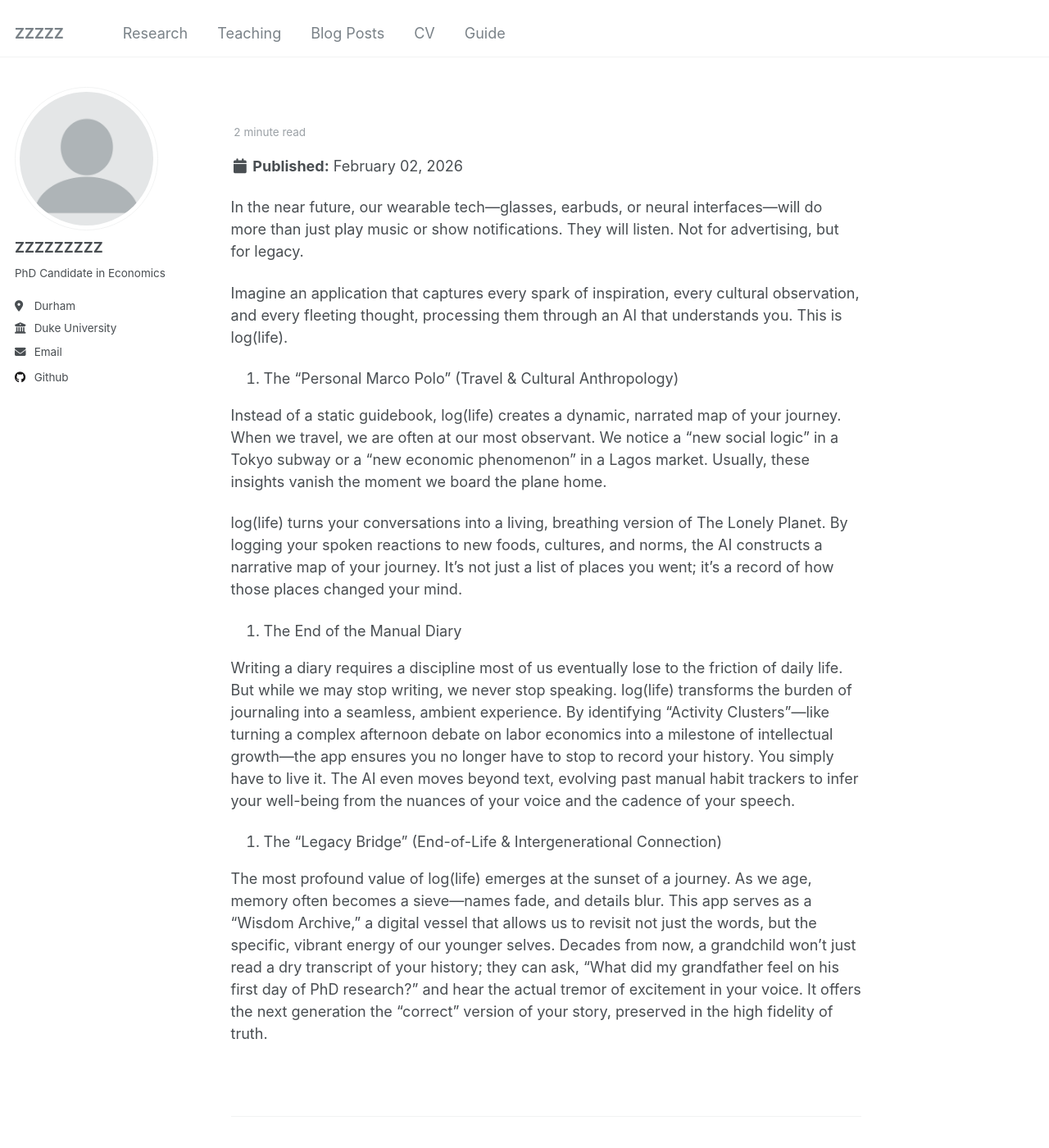
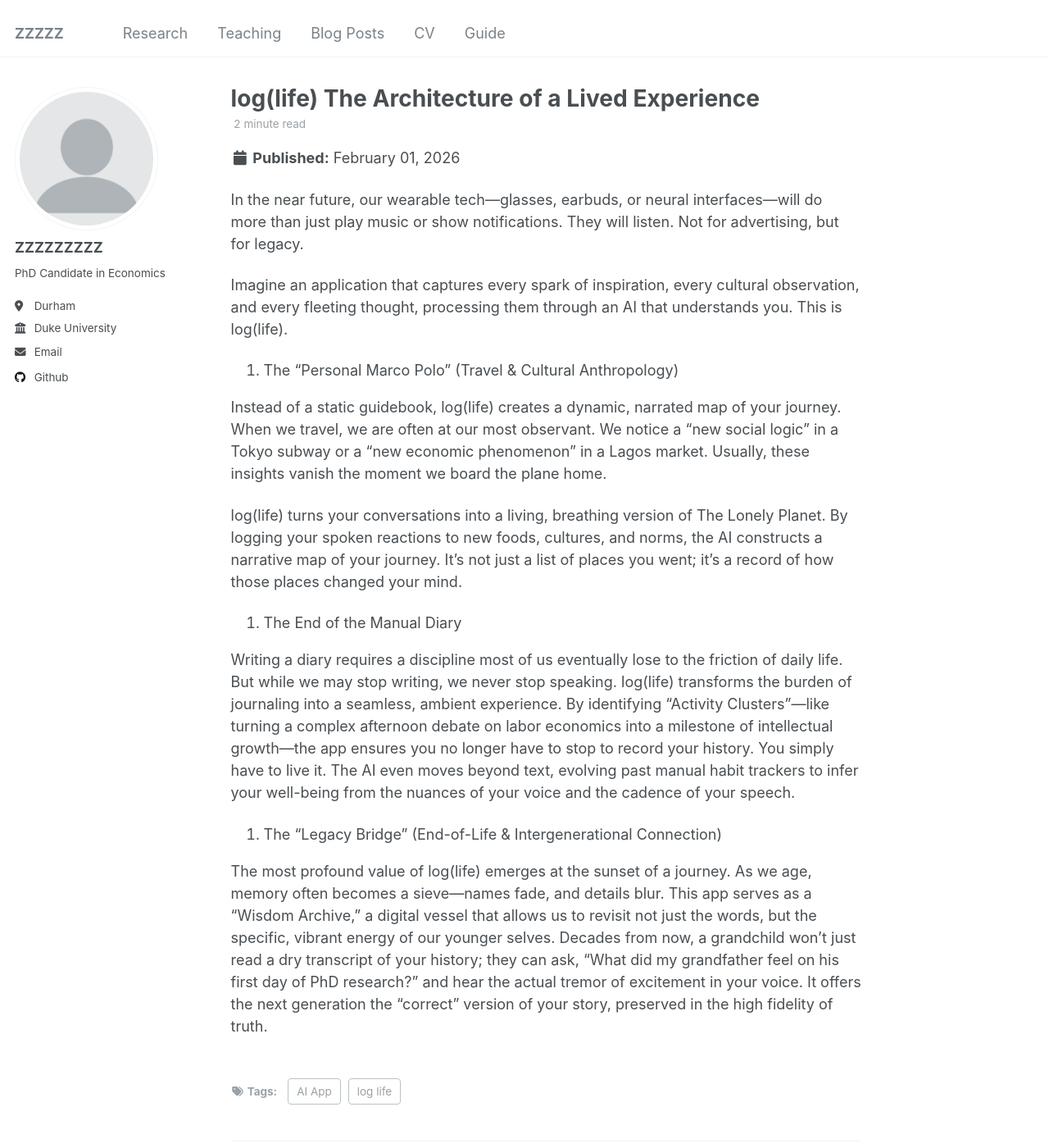
Before and after one commit to henrymzc/henrymzc.github.io, a Jekyll site: the page built from _posts/2026-02-02-blog-post-1.md, in a window 1280 px wide and 1400 px high. Shown: the whole window at 82% size. Built offline with Jekyll 4.4.1, drawn with Linux system fonts in a browser that asks for light colours; some of the changed text lies outside the part shown.

Commit message:
Update and rename 2025-02-02-blog-post-1.md to 2026-02-02-blog-post-1.md

```diff
--- a/_posts/2025-02-02-blog-post-1.md
+++ b/_posts/2026-02-02-blog-post-1.md
@@ -1,5 +1,5 @@
 ---
-title: log(life): The Architecture of a Lived Experience
+title: log(life) The Architecture of a Lived Experience
 date: 2026-02-01
 permalink: /posts/2026/02/blog-post-2/
 tags:
```
